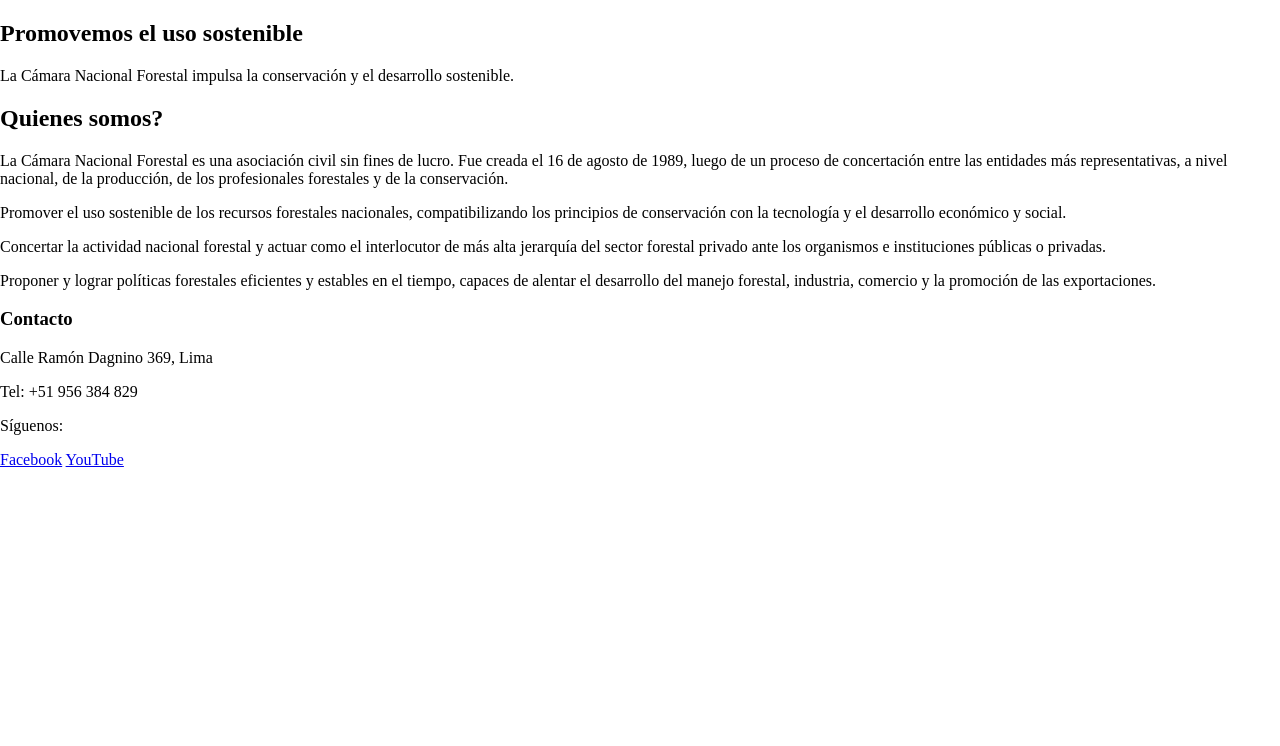
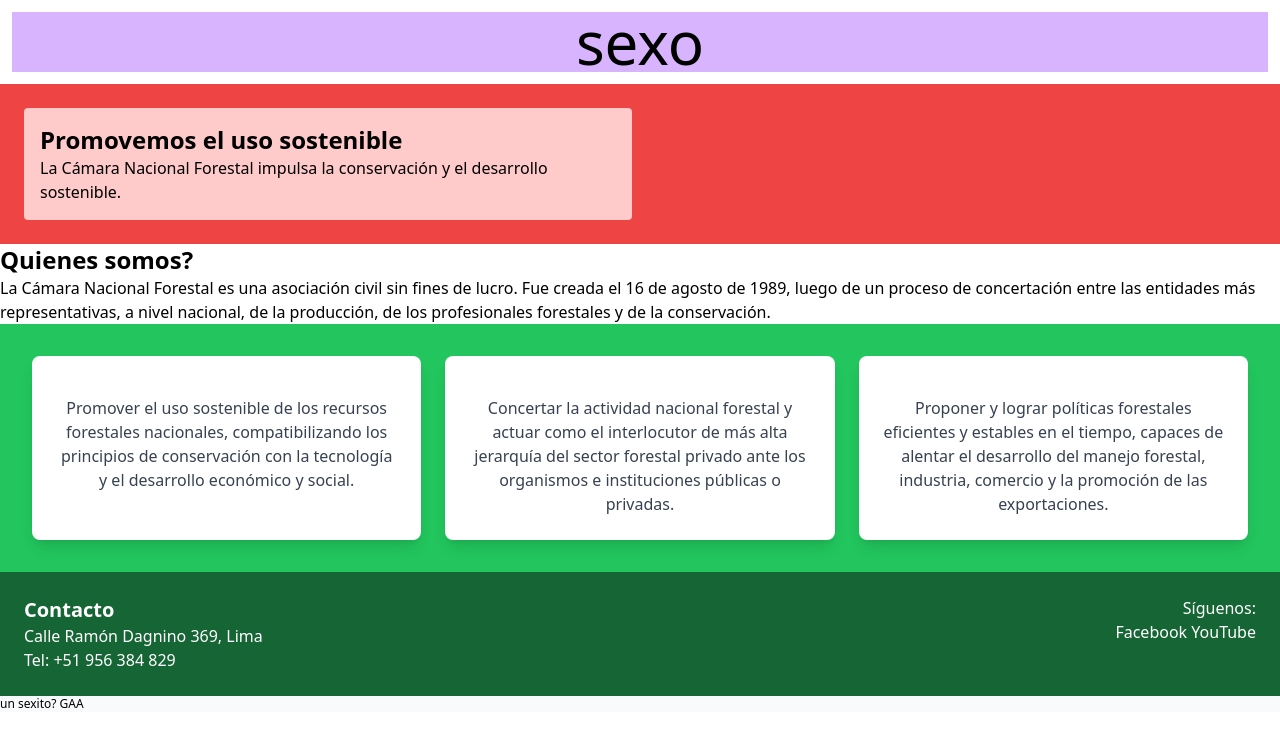
Before and after one commit to Aldair-cloud/CNF, an Astro site: page / in a window 1280 px wide. Built offline with nearby package versions, Linux system fonts and the light colour scheme; Astro itself is replaced by a stand-in of ours.

Commit message:
feat: add config to tailwindcss

```diff
--- a/astro.config.mjs
+++ b/astro.config.mjs
@@ -1,5 +1,9 @@
 // @ts-check
 import { defineConfig } from 'astro/config';
 
+import tailwind from '@astrojs/tailwind';
+
 // https://astro.build/config
-export default defineConfig({});
+export default defineConfig({
+  integrations: [tailwind()]
+});
--- a/package.json
+++ b/package.json
@@ -9,6 +9,7 @@
     "astro": "astro"
   },
   "dependencies": {
+    "@astrojs/tailwind": "^5.1.3",
     "astro": "^5.0.2"
   },
   "devDependencies": {
--- a/src/components/Home.astro
+++ b/src/components/Home.astro
@@ -1,9 +1,11 @@
 
 
+
+<h1 class="bg-purple-300 text-6xl text-center m-3">sexo</h1>
 <!-- src/pages/index.astro -->
 <section class="grid grid-cols-1 md:grid-cols-2 gap-4 p-6 bg-red-500">
   <!-- Sección de texto -->
-  <div class="bg-gray-100 p-4 rounded">
+  <div class="bg-red-200 p-4 rounded">
     <h1 class="text-2xl font-bold">Promovemos el uso sostenible</h1>
     <p>La Cámara Nacional Forestal impulsa la conservación y el desarrollo sostenible.</p>
   </div>
--- a/src/layouts/Layout.astro
+++ b/src/layouts/Layout.astro
@@ -9,6 +9,7 @@
 	</head>
 	<body>
 		<slot />
+		<h1 class="bg-gray-50 text-xs">un sexito? GAA</h1>
 	</body>
 </html>
 
--- a/tailwind.config.js
+++ b/tailwind.config.js
@@ -1,6 +1,6 @@
 /** @type {import('tailwindcss').Config} */
 export default {
-  content: [],
+  content: ['./src/**/*.{astro,html,js,jsx,md,mdx,svelte,ts,tsx,vue}'],
   theme: {
     extend: {},
   },
```
Also changed, not shown: 1 other file.
